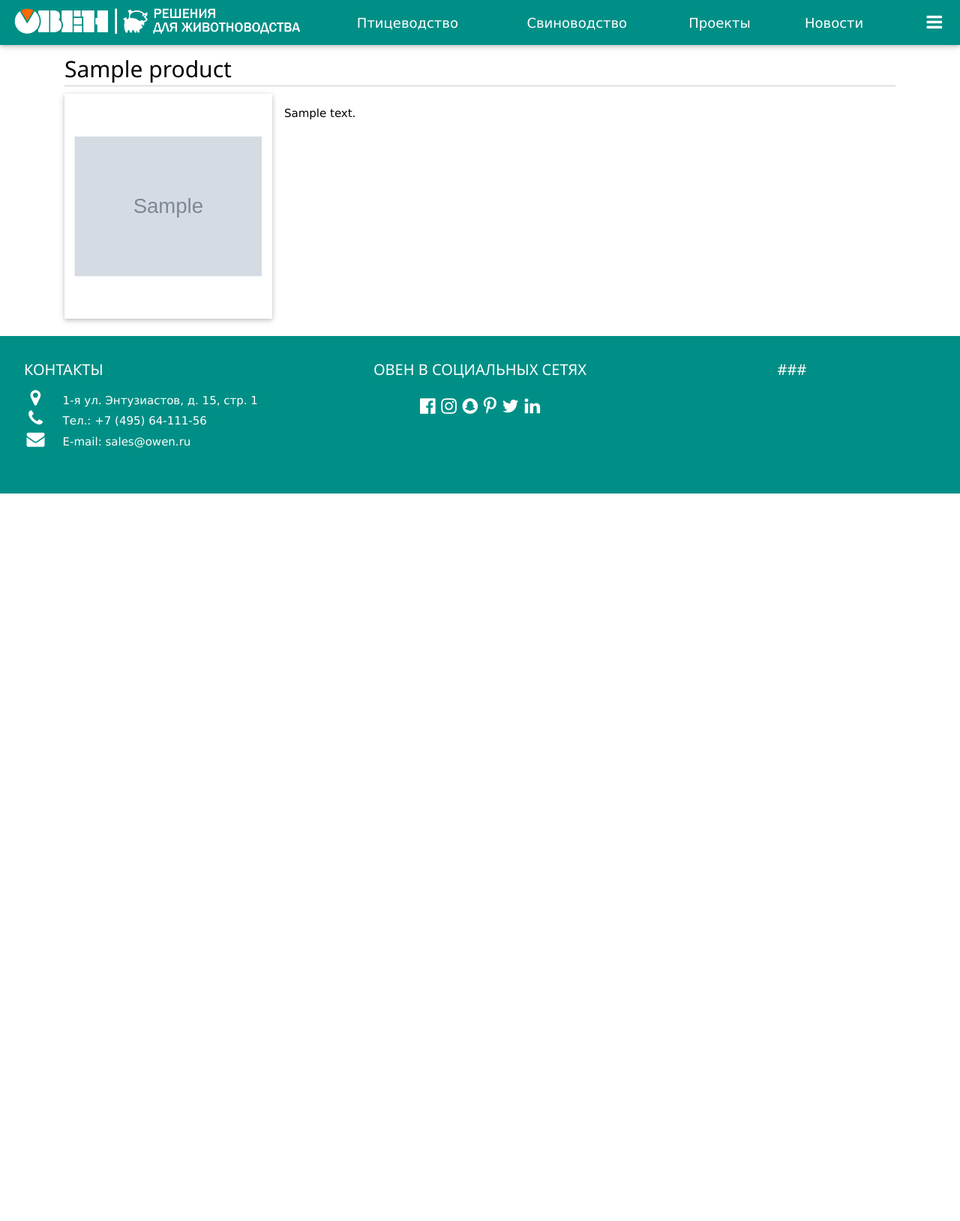
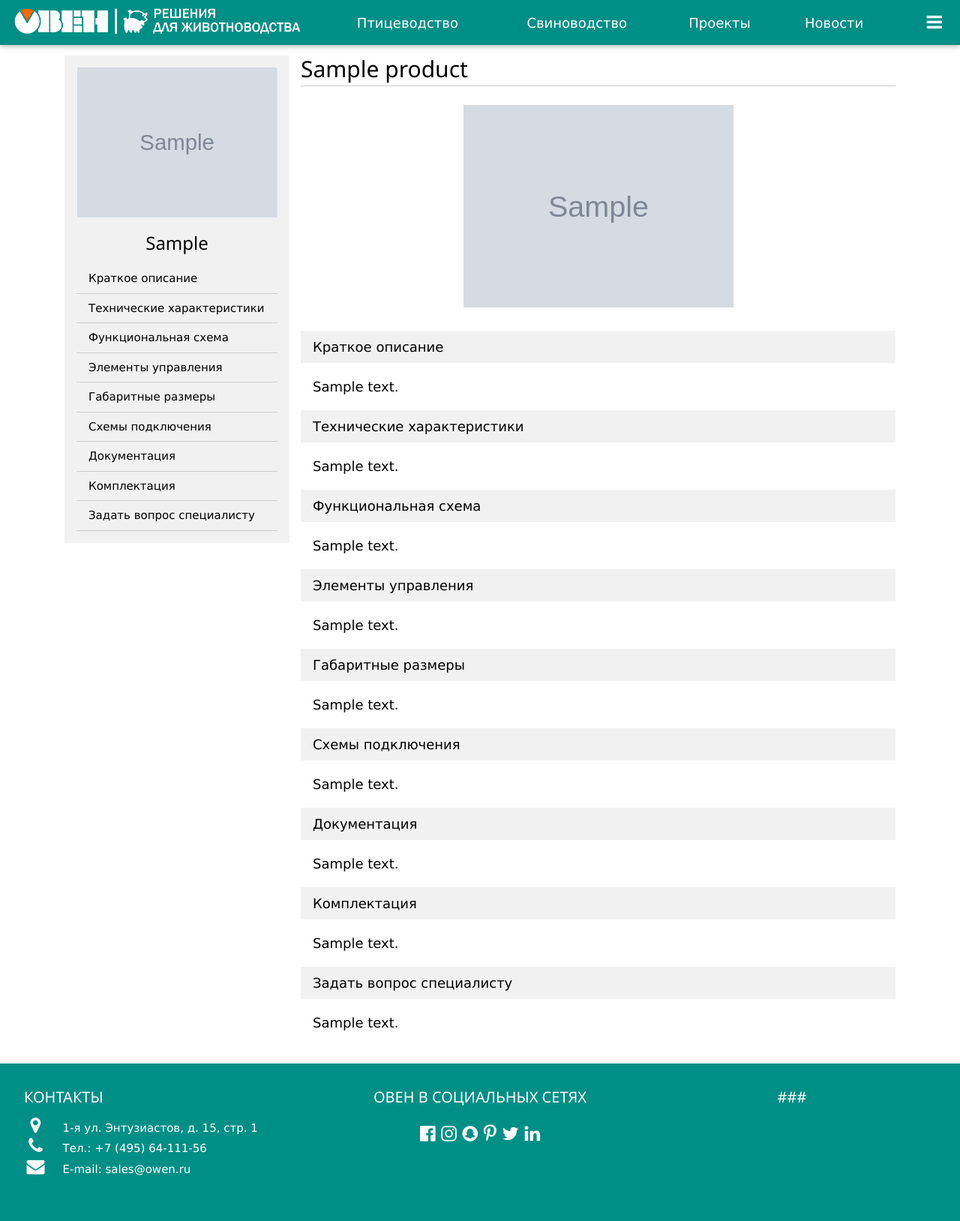
Before and after one commit to AlexGolovaschenko/OwenAgriculture, a Django app: page /products/products/1 in a window 1280 px wide. Shown: the whole page at 75% size. Before the commit the page ends 658 px from the top, so only its background shows below. Run offline with Django 3.2, Linux system fonts and the light colour scheme; tables that the repository leaves empty hold one stand-in row (values such as "Sample post"); grey boxes marked "Sample" are stand-in pictures.

Commit message:
updated product detail template

```diff
--- a/owen_agriculture/static/css/base_style.css
+++ b/owen_agriculture/static/css/base_style.css
@@ -41,6 +41,12 @@
 } @keyframes animateright{from{right:-300px;opacity:0} to{right:0;opacity:1}}
 
 
+.anchor {
+    display: block;
+    position: relative;
+    top: -75px;
+    visibility: hidden;
+}
 
 @media (min-width:1450px) { .hide-0 {display:none !important;} }
 @media (max-width:1450px) { .hide-1 {display:none !important;} }
--- a/products/models.py
+++ b/products/models.py
@@ -34,7 +34,6 @@ class Product (models.Model):
 	model = models.CharField(verbose_name='Модель', max_length=50, blank=False)
 	image = models.ImageField(default='product_default.png', upload_to='product_pictures')
 	short_description = models.CharField(verbose_name='Краткое описание', max_length=200, default='')
-	description = models.TextField(verbose_name='Описание', default='')
 	used_in_poultry = models.BooleanField(verbose_name='Используется в птицекомплексах', default=False)
 	used_in_pigsty = models.BooleanField(verbose_name='Используется в свинокомплексах', default=False)
 
@@ -52,6 +51,7 @@ class ProductSpecification (models.Model):
 	        on_delete=models.CASCADE,
 	        primary_key=True,
 	    )
+	description = models.TextField(verbose_name='Описание', blank=True)
 	specifications = models.TextField(verbose_name='Технические характеристики', blank=True) # should be table
 	func_scheme = models.ImageField(verbose_name='Функциональная схема', upload_to='product_schemes', blank=True)
 	сontrols_description = models.TextField(verbose_name='Элементы управления', blank=True)
--- a/products/templates/products/product_detail.html
+++ b/products/templates/products/product_detail.html
@@ -2,15 +2,133 @@
 
 {% block content %}
 	<div class="w3-container">
-		<h2 class="w3-border-bottom">{{product.name}}</h2>
+		<div class="w3-row">
+			<!-- side bar -->
+			<div class="w3-container w3-light-grey w3-sidebar w3-bar-block" style="width:300px; height: 650px; margin-top:15px;">
+				<div class="w3-display-container w3-section" style="height: 200px;">
+					<img src="{{product.image.url}}" alt="{{product.name}}" class="w3-display-middle" style="max-width: 100%; max-height: 100%">
+				</div>
+				<h4 class="w3-center w3-xlarge">{{product.model}}</h4>
 
-		<div class="w3-row">
-			<div class="w3-display-container w3-quarter w3-card-2" style="height: 300px;">
-				<img src="{{product.image.url}}" alt="{{product.name}}" class="w3-display-middle" style="max-width: 90%; max-height: 90%">
+				<a href="#description" class="w3-bar-item w3-button w3-border-bottom w3-light-grey w3-hover-teal">Краткое описание</a>
+				<a href="#specifications" class="w3-bar-item w3-button w3-border-bottom w3-light-grey w3-hover-teal">Технические характеристики</a>
+				<a href="#func_scheme" class="w3-bar-item w3-button w3-border-bottom w3-light-grey w3-hover-teal">Функциональная схема</a>
+				<a href="#сontrols_description" class="w3-bar-item w3-button w3-border-bottom w3-light-grey w3-hover-teal">Элементы управления</a>
+				<a href="#dimensions" class="w3-bar-item w3-button w3-border-bottom w3-light-grey w3-hover-teal">Габаритные размеры</a>
+				<a href="#connection_scheme" class="w3-bar-item w3-button w3-border-bottom w3-light-grey w3-hover-teal">Cхемы подключения</a>
+				<a href="#documentation" class="w3-bar-item w3-button w3-border-bottom w3-light-grey w3-hover-teal">Документация</a>
+				<a href="#package_bundle" class="w3-bar-item w3-button w3-border-bottom w3-light-grey w3-hover-teal">Комплектация</a>
+				<a href="#leave_question" class="w3-bar-item w3-button w3-border-bottom w3-light-grey w3-hover-teal">Задать вопрос специалисту</a>
 			</div>
 
-			<div class="w3-container w3-rest">
-				<p>{{product.description}}</p>
+
+			<!-- product description -->
+			<div class="" style="margin-left:315px">
+				<div id="description" class="anchor"></div>
+				<h2 class="w3-border-bottom">{{product.name}}</h2>
+
+				<div class="w3-display-container" style="height: 300px;">
+					<img src="{{product.image.url}}" alt="{{product.name}}" class="w3-display-middle" style="max-width: 90%; max-height: 90%">
+				</div>
+
+				<div class="w3-panel w3-light-grey w3-large w3-padding">Краткое описание</div>
+				<div class="w3-margin-left">
+					{% if spec.description %}
+						<p class="w3-large">{{spec.description}}</p>
+					{% else %}
+						<p class="w3-large">Описание приведено в документации</p>
+					{% endif %}
+				</div>
+
+
+				<div id="specifications" class="anchor"></div>
+				<div class="w3-panel w3-light-grey w3-large w3-padding">Технические характеристики</div>
+				<div class="w3-margin-left">
+					{% if spec.description %}
+						<p class="w3-large">{{spec.description}}</p>
+					{% else %}
+						<p class="w3-large">Описание приведено в документации</p>
+					{% endif %}
+				</div>
+
+
+				<div id="func_scheme" class="anchor"></div>
+				<div class="w3-panel w3-light-grey w3-large w3-padding">Функциональная схема</div>
+				<div class="w3-margin-left">
+					{% if spec.description %}
+						<p class="w3-large">{{spec.description}}</p>
+					{% else %}
+						<p class="w3-large">Описание приведено в документации</p>
+					{% endif %}
+				</div>
+
+
+				<div id="сontrols_description" class="anchor"></div>
+				<div class="w3-panel w3-light-grey w3-large w3-padding">Элементы управления</div>
+				<div class="w3-margin-left">
+					{% if spec.description %}
+						<p class="w3-large">{{spec.description}}</p>
+					{% else %}
+						<p class="w3-large">Описание приведено в документации</p>
+					{% endif %}
+				</div>
+
+
+				<div id="dimensions" class="anchor"></div>
+				<div class="w3-panel w3-light-grey w3-large w3-padding">Габаритные размеры</div>
+				<div class="w3-margin-left">
+					{% if spec.description %}
+						<p class="w3-large">{{spec.description}}</p>
+					{% else %}
+						<p class="w3-large">Описание приведено в документации</p>
+					{% endif %}
+				</div>
+
+
+				<div id="connection_scheme" class="anchor"></div>
+				<div class="w3-panel w3-light-grey w3-large w3-padding">Cхемы подключения</div>
+				<div class="w3-margin-left">
+					{% if spec.description %}
+						<p class="w3-large">{{spec.description}}</p>
+					{% else %}
+						<p class="w3-large">Описание приведено в документации</p>
+					{% endif %}
+				</div>
+
+
+				<div id="documentation" class="anchor"></div>
+				<div class="w3-panel w3-light-grey w3-large w3-padding">Документация</div>
+				<div class="w3-margin-left">
+					{% if spec.description %}
+						<p class="w3-large">{{spec.description}}</p>
+					{% else %}
+						<p class="w3-large">Описание приведено в документации</p>
+					{% endif %}
+				</div>
+
+
+				<div id="package_bundle" class="anchor"></div>
+				<div class="w3-panel w3-light-grey w3-large w3-padding">Комплектация</div>
+				<div class="w3-margin-left">
+					{% if spec.description %}
+						<p class="w3-large">{{spec.description}}</p>
+					{% else %}
+						<p class="w3-large">Описание приведено в документации</p>
+					{% endif %}
+				</div>
+
+
+				<div id="leave_question" class="anchor"></div>
+				<div class="w3-panel w3-light-grey w3-large w3-padding">Задать вопрос специалисту</div>
+				<div class="w3-margin-left">
+					{% if spec.description %}
+						<p class="w3-large">{{spec.description}}</p>
+					{% else %}
+						<p class="w3-large">Описание приведено в документации</p>
+					{% endif %}
+				</div>
+
+
 			</div>
 		</div>
 	</div>
--- a/products/views.py
+++ b/products/views.py
@@ -1,6 +1,6 @@
 from django.shortcuts import render
 from django.http import Http404
-from products.models import ProductTopic, Product
+from products.models import ProductTopic, Product, ProductSpecification
 
 # industry names
 PIGSTY = 'pigsty'
@@ -52,5 +52,10 @@ def product_detail(request, id):
 	except:
 		raise Http404("Продукт не найден")
 
-	context = {'product' : product}
+	if hasattr(product, 'productspecification'):
+		spec = product.productspecification
+	else:
+		spec = []
+
+	context = {'product': product, 'spec': spec}
 	return render(request, 'products/product_detail.html', context)
```
Also changed, not shown: products/migrations/0010_auto_20191211_1625.py (added).
